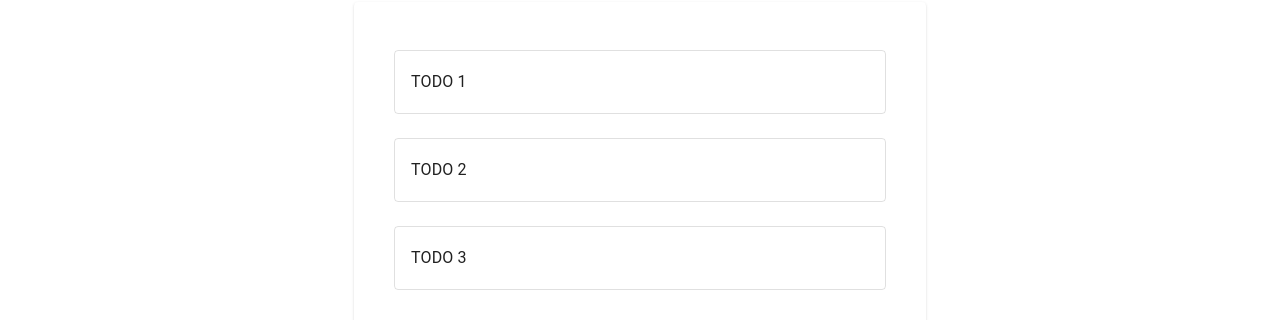
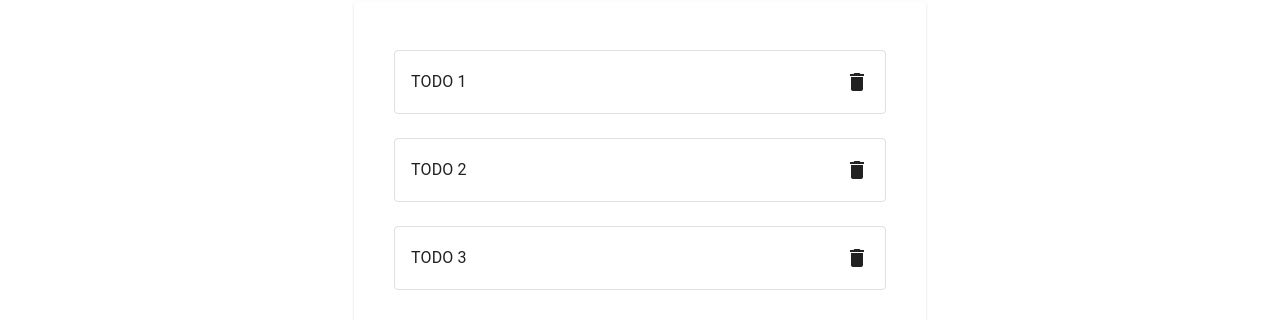
Before and after one commit to kazuyainoue0124/rails-vue-todo-app, a Vue app in the folder vue-app/: page / in a window 1280 px wide. Shown: the part 174-494 px from the top of the page. Built offline with nearby package versions, Linux system fonts and the light colour scheme.

Commit message:
Vuetifyの設定ファイルにmdiアイコンの設定を追加

```diff
--- a/vue-app/src/plugins/vuetify.ts
+++ b/vue-app/src/plugins/vuetify.ts
@@ -2,8 +2,12 @@ import 'vuetify/styles';
 import { createVuetify } from 'vuetify';
 import * as components from 'vuetify/components';
 import * as directives from 'vuetify/directives';
+import '@mdi/font/css/materialdesignicons.css';
 
 export default createVuetify({
   components,
-  directives
+  directives,
+  icons: {
+    defaultSet: 'mdi',
+  },
 });
```
